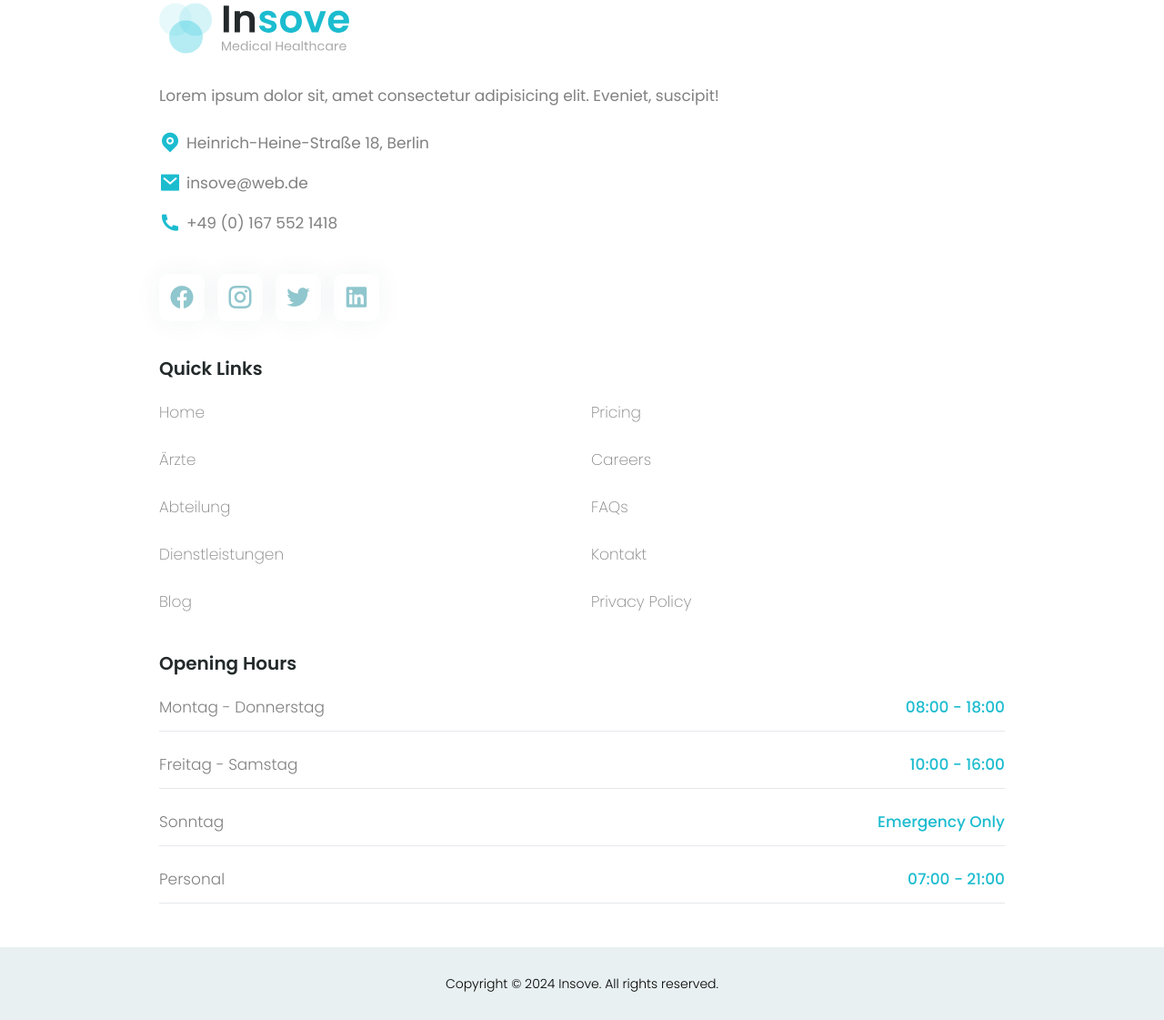
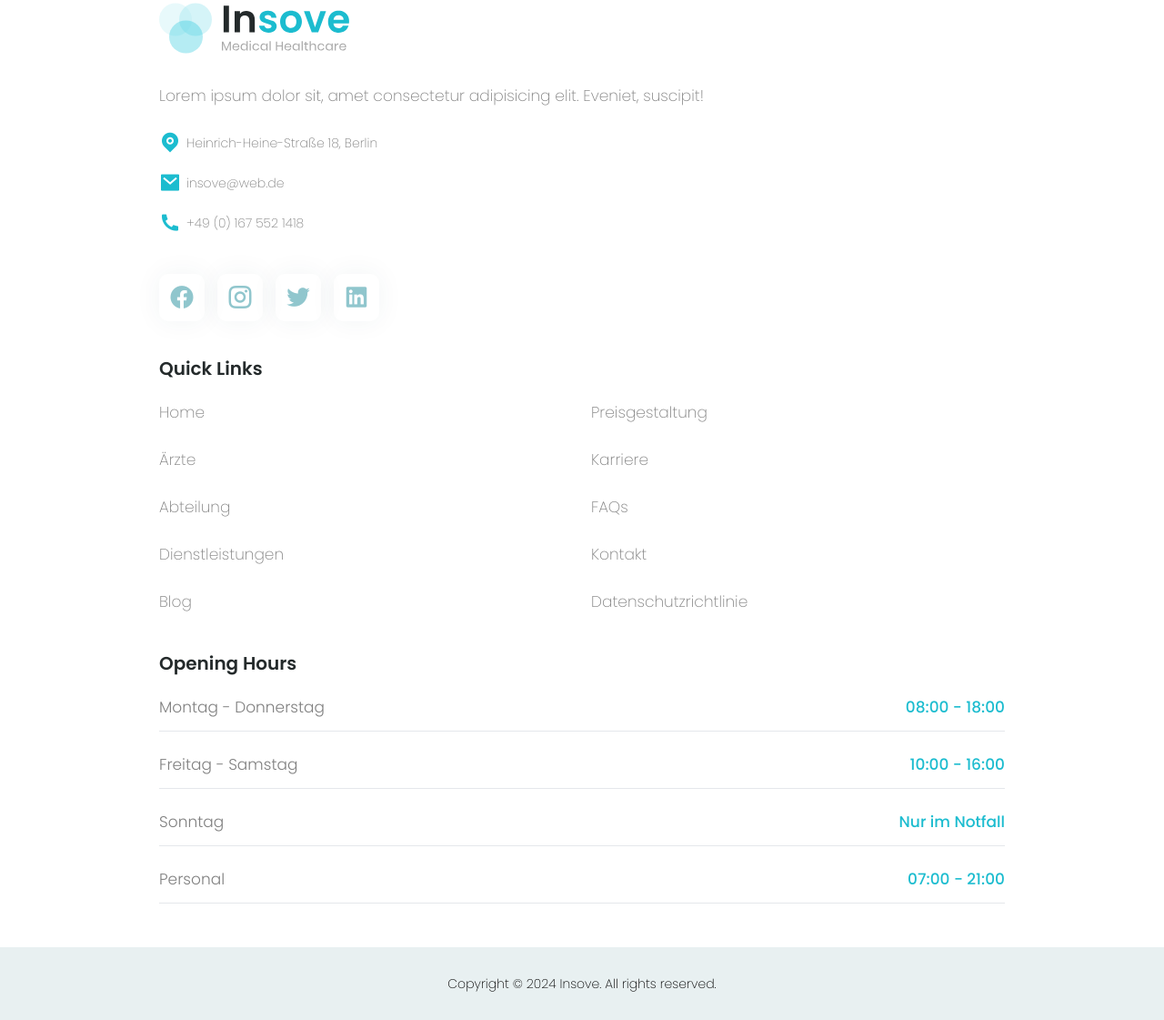
Before and after one commit to edantal/Theme-Insove--TailwindCSS, a website: page index.html in a window 1280 px wide. Shown: the part 8537-9658 px from the top of the page at 91% size. Drawn offline with nearby package versions, Linux system fonts and the light colour scheme.

Commit message:
Adjust footer style

```diff
--- a/index.html
+++ b/index.html
@@ -1105,7 +1105,7 @@
                 alt="Insove"
               />
             </a>
-            <p class="mb-[20px]">
+            <p class="mb-[20px] font-extralight">
               Lorem ipsum dolor sit, amet consectetur adipisicing elit. Eveniet,
               suscipit!
             </p>
@@ -1114,15 +1114,17 @@
             <div class="flex flex-col gap-y-3 mb-10">
               <div class="flex items-center gap-x-[6px]">
                 <i class="ri-map-pin-fill text-[24px] text-accent"></i>
-                <div class="">Heinrich-Heine-Straße 18, Berlin</div>
+                <div class="font-extralight text-sm">
+                  Heinrich-Heine-Straße 18, Berlin
+                </div>
               </div>
               <div class="flex items-center gap-x-[6px]">
                 <i class="ri-mail-fill text-[24px] text-accent"></i>
-                <div class="">insove@web.de</div>
+                <div class="font-extralight text-sm">insove@web.de</div>
               </div>
               <div class="flex items-center gap-x-[6px]">
                 <i class="ri-phone-fill text-[24px] text-accent"></i>
-                <div class="">+49 (0) 167 552 1418</div>
+                <div class="font-extralight text-sm">+49 (0) 167 552 1418</div>
               </div>
             </div>
 
@@ -1158,15 +1160,17 @@
                   <a
                     href="#"
                     class="hover:text-accent font-extralight transition-all"
-                    >Home</a
                   >
+                    Home
+                  </a>
                 </li>
                 <li>
                   <a
                     href="#"
                     class="hover:text-accent font-extralight transition-all"
-                    >Ärzte</a
                   >
+                    Ärzte
+                  </a>
                 </li>
                 <li>
                   <a
@@ -1188,8 +1192,9 @@
                   <a
                     href="#"
                     class="hover:text-accent font-extralight transition-all"
-                    >Blog</a
                   >
+                    Blog
+                  </a>
                 </li>
               </ul>
 
@@ -1198,15 +1203,17 @@
                   <a
                     href="#"
                     class="hover:text-accent font-extralight transition-all"
-                    >Pricing</a
                   >
+                    Preisgestaltung
+                  </a>
                 </li>
                 <li>
                   <a
                     href="#"
                     class="hover:text-accent font-extralight transition-all"
-                    >Careers</a
                   >
+                    Karriere
+                  </a>
                 </li>
                 <li>
                   <a
@@ -1229,7 +1236,7 @@
                     href="#"
                     class="hover:text-accent font-extralight transition-all"
                   >
-                    Privacy Policy
+                    Datenschutzrichtlinie
                   </a>
                 </li>
               </ul>
@@ -1259,7 +1266,7 @@
                   class="flex justify-between items-center border-b pb-[10px]"
                 >
                   <div class="font-light">Sonntag</div>
-                  <div class="text-accent font-medium">Emergency Only</div>
+                  <div class="text-accent font-medium">Nur im Notfall</div>
                 </div>
               </div>
               <div class="flex-1">
@@ -1277,7 +1284,7 @@
 
       <div class="py-[30px] bg-grey">
         <div class="container mx-auto text-center">
-          <div class="font-light text-sm text-black">
+          <div class="font-extralight text-sm text-black">
             Copyright &copy; 2024 Insove. All rights reserved.
           </div>
         </div>
```
